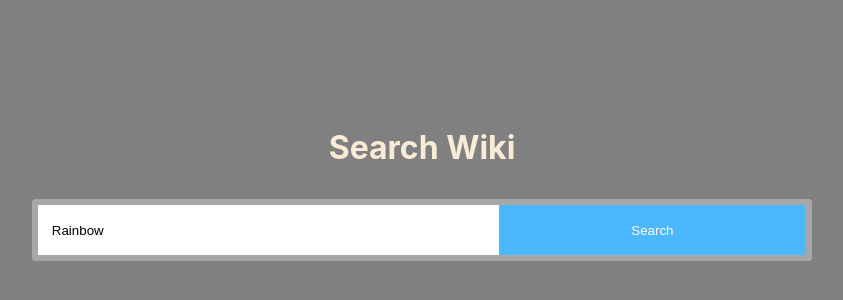
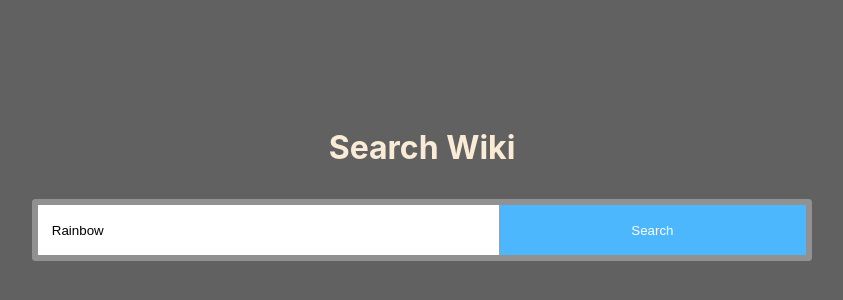
Before and after one commit to sarjit304/wikipedia-viewer, a React (Create React App) app: page / in a window 1280 px wide. Shown: the top 300 px of the page, without its empty margins (218-1061 px from the left). Built offline with nearby package versions, Linux system fonts and the light colour scheme.

Commit message:
bg color update

```diff
--- a/src/App.css
+++ b/src/App.css
@@ -5,7 +5,7 @@ h1 {
 }
 
 body {
-  background: #808080;
+  background: #616161;
 }
 
 .main-search-input {
```
